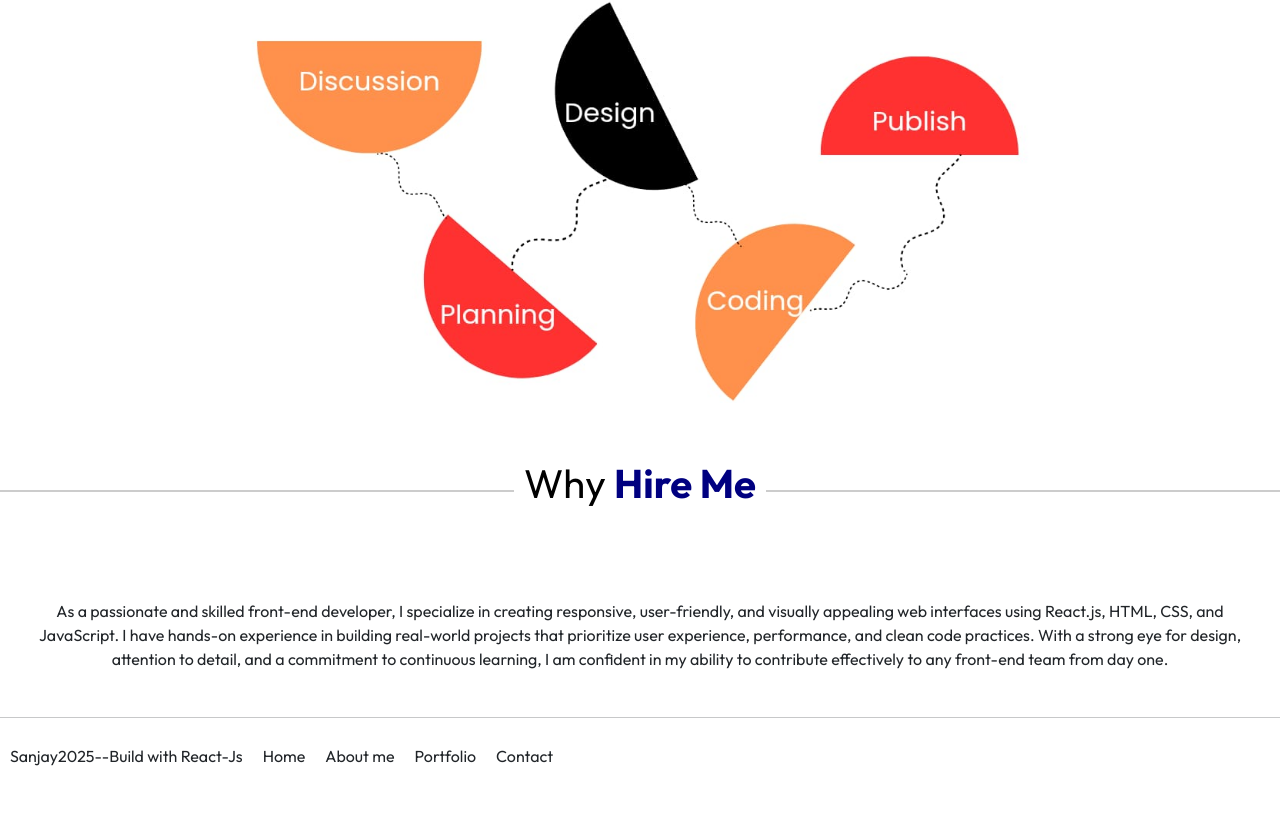
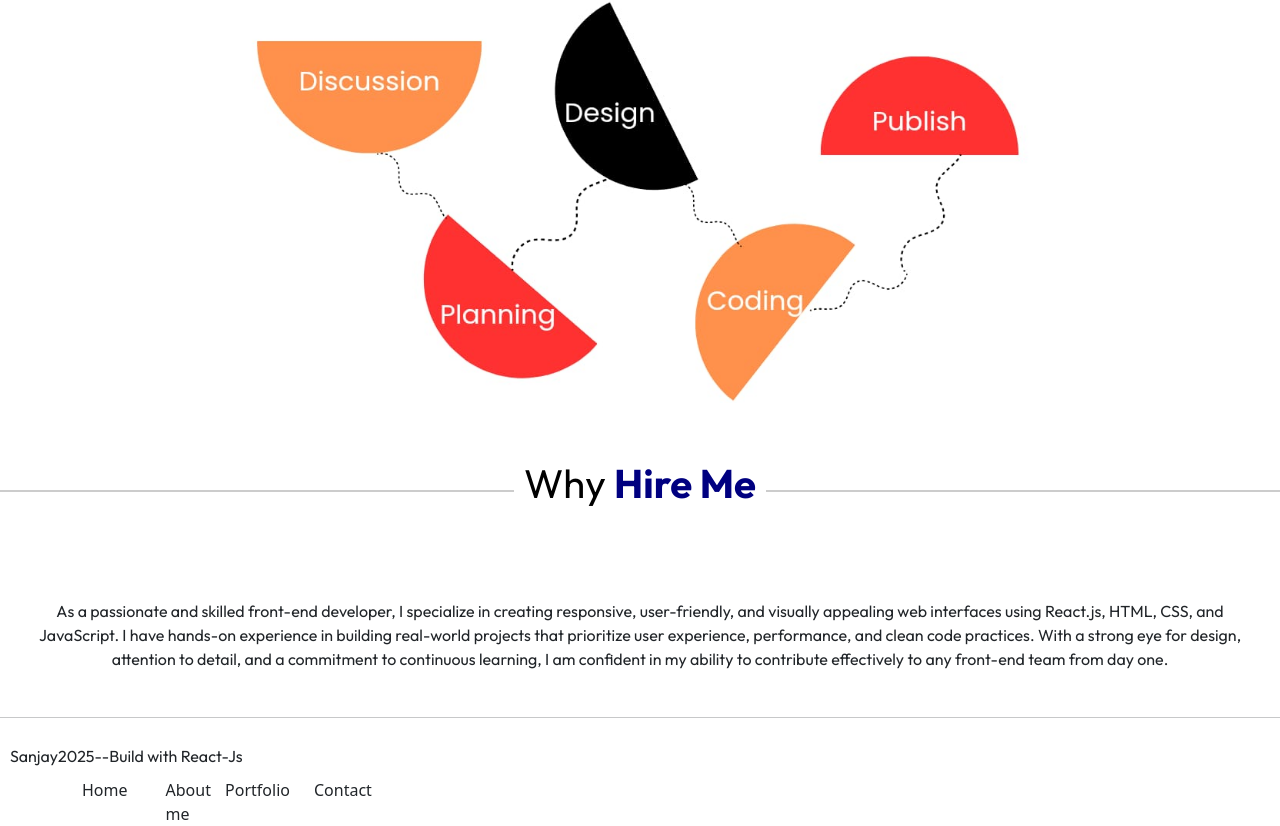
Before and after one commit to sanjaysurendran56/Personal-Portfolio, a React (Create React App) app: page / in a window 1280 px wide. Shown: the part 1691-2517 px from the top of the page. Before the commit the page ends 2469 px from the top, so only its background shows below. Built offline with nearby package versions, Linux system fonts and the light colour scheme; a web font is replaced by a local one.

Commit message:
Update Copy.js

```diff
--- a/src/Components/Copy.js
+++ b/src/Components/Copy.js
@@ -1,6 +1,8 @@
 import React from 'react'
 import { useNavigate } from 'react-router'
-
+import Container from 'react-bootstrap/Container';
+import Row from 'react-bootstrap/Row';
+import Col from 'react-bootstrap/Col';
 const Copy = () => {
   const navi=useNavigate();
   const Home=()=>{
@@ -25,14 +27,16 @@ const Contact=()=>{
       Sanjay2025--Build with React-Js
       </td>
       </table>
-      <table className='tabhapc'>
-    <td onClick={()=>Home()}>
-      Home
-    </td>
-    <td onClick={()=>About()}>About me</td>
-    <td onClick={()=>Pro()}>Portfolio</td>
-    <td onClick={()=>Contact()}>Contact</td>
-  </table>
+     <Container>
+      <Row>
+        <Col onClick={()=>Home()}> Home</Col>
+        <Col onClick={()=>About()}>About me</Col>
+      </Row>
+   <Row>
+        <Col onClick={()=>Pro()}>Portfolio</Col>
+        <Col  onClick={()=>Contact()}>Contact</Col>
+      </Row>
+    </Container>
     </>
   )
 }
```
